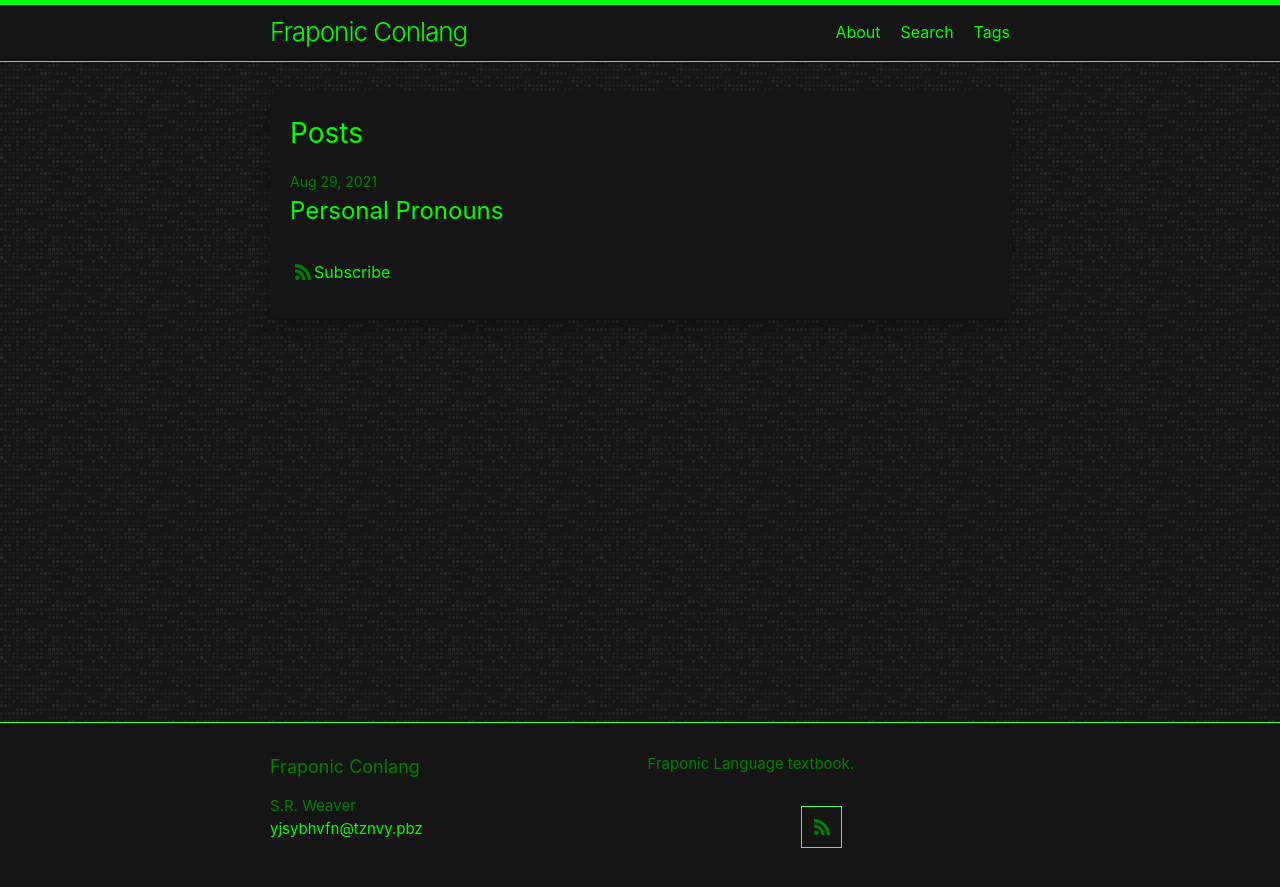
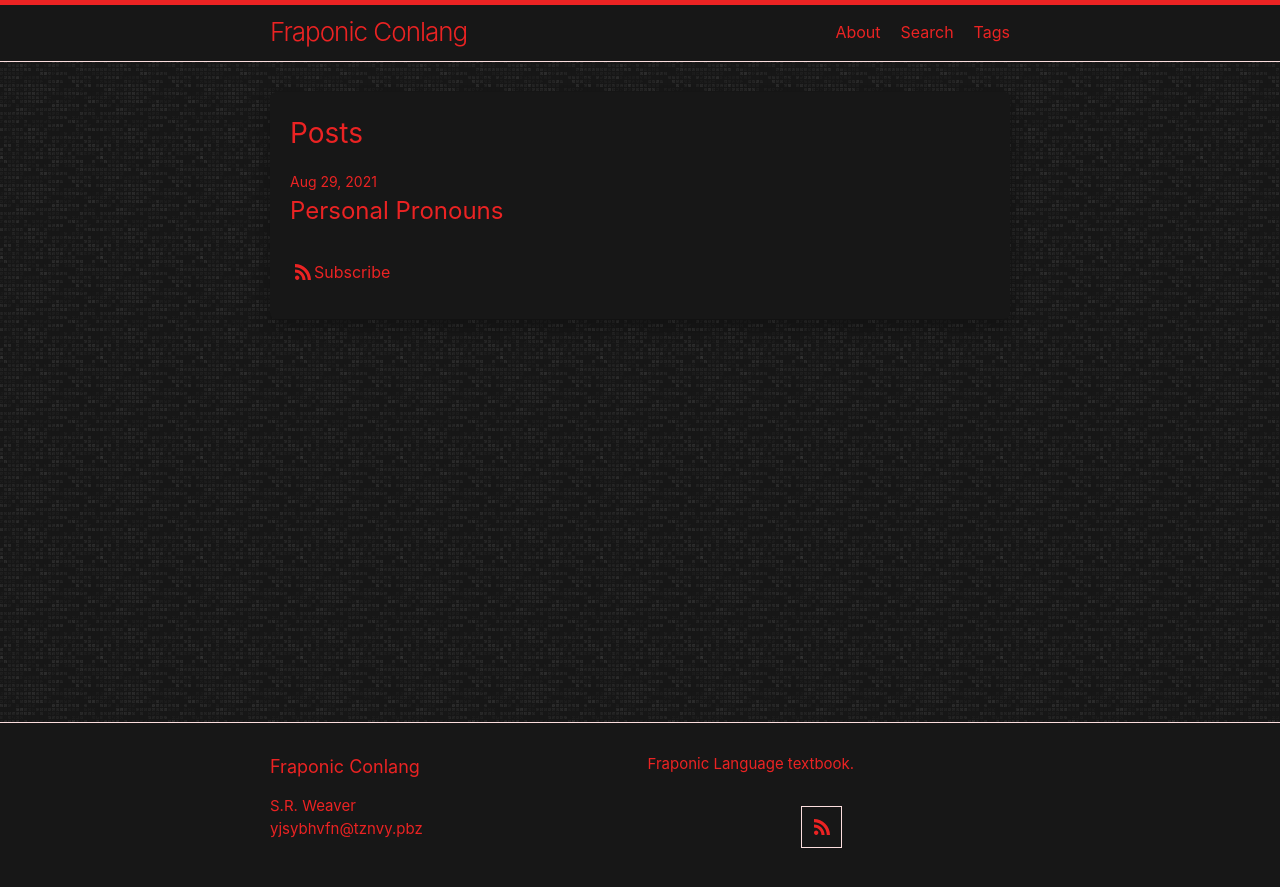
Before and after one commit to LWFlouisa/FraponicConlang, a Jekyll site: the page built from index.md, in a window 1280 px wide. Shown: the top 887 px of the page. Built offline with Jekyll 4.4.1, drawn with Linux system fonts in a browser that asks for light colours.

Commit message:
Update minima.scss

```diff
--- a/_sass/minima.scss
+++ b/_sass/minima.scss
@@ -10,17 +10,17 @@ $base-line-height: 1.5 !default;
 
 $spacing-unit:     30px !default;
 
-$text-color:       lime !default;
-$background-color: #151515 !default;
+$text-color:       #EB2323 !default;
+$background-color: #171717 !default;
 
 // background-image: url("https://lwflouisa.github.io/SRWeaverComics/images/background2.jpg")
 
-$brand-color:      lime !default; // Terminal Green
+$brand-color:      #EB2323 !default; // Terminal Green
 
-$grey-color:       green !default;
+$grey-color:       #EB2323 !default;
 $grey-color-light: lighten($grey-color, 40%) !default;
 $grey-color-dark:  darken($grey-color, 25%) !default;
-$orange-color:     green !default;
+$orange-color:     #EB2323 !default;
 $table-text-align: left !default;
 
 // Width of the content area
```
